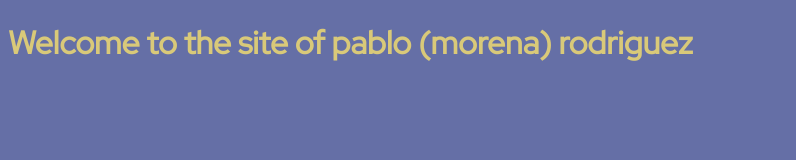
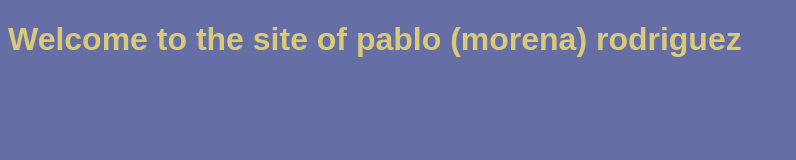
Before and after one commit to pmrodriguez/pmrodriguez.github.io, a plain HTML site: page index.html in a window 1280 px wide. Shown: the whole page, without its empty margins (0-796 px from the left). Drawn offline with Linux system fonts and the light colour scheme.

Commit message:
Update index.css

```diff
--- a/src/css/index.css
+++ b/src/css/index.css
@@ -1,5 +1,5 @@
 @import url('https://fonts.googleapis.com/css2?family=Urbanist:ital@0;1&display=swap');
-@import url('https://fonts.googleapis.com/css2?family=Red+Hat+Display:ital@0;1&family=Urbanist:ital@0;1&display=swap');
+
 
 body {
     font-family: "Red Hat Display", sans-serif;
```
